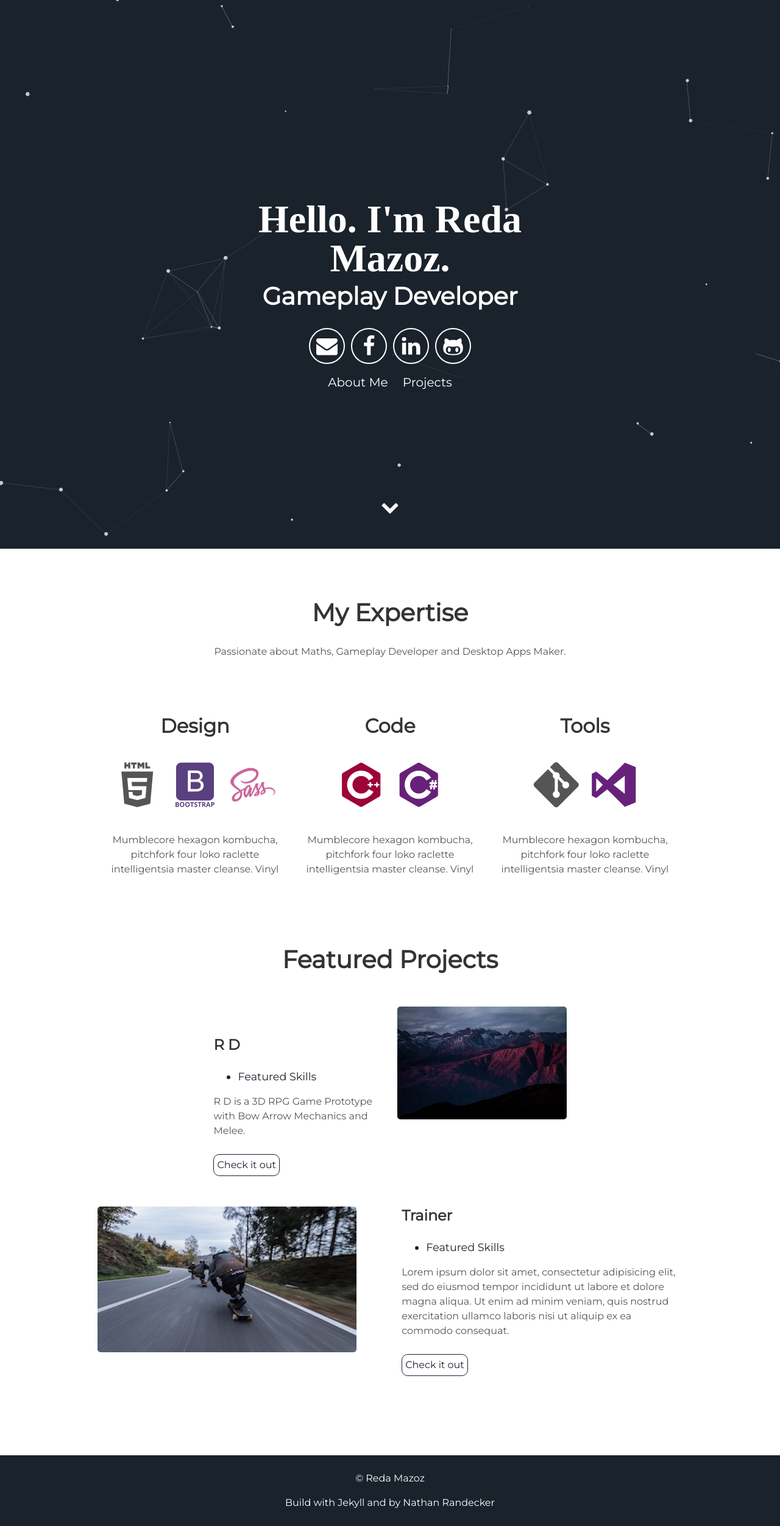
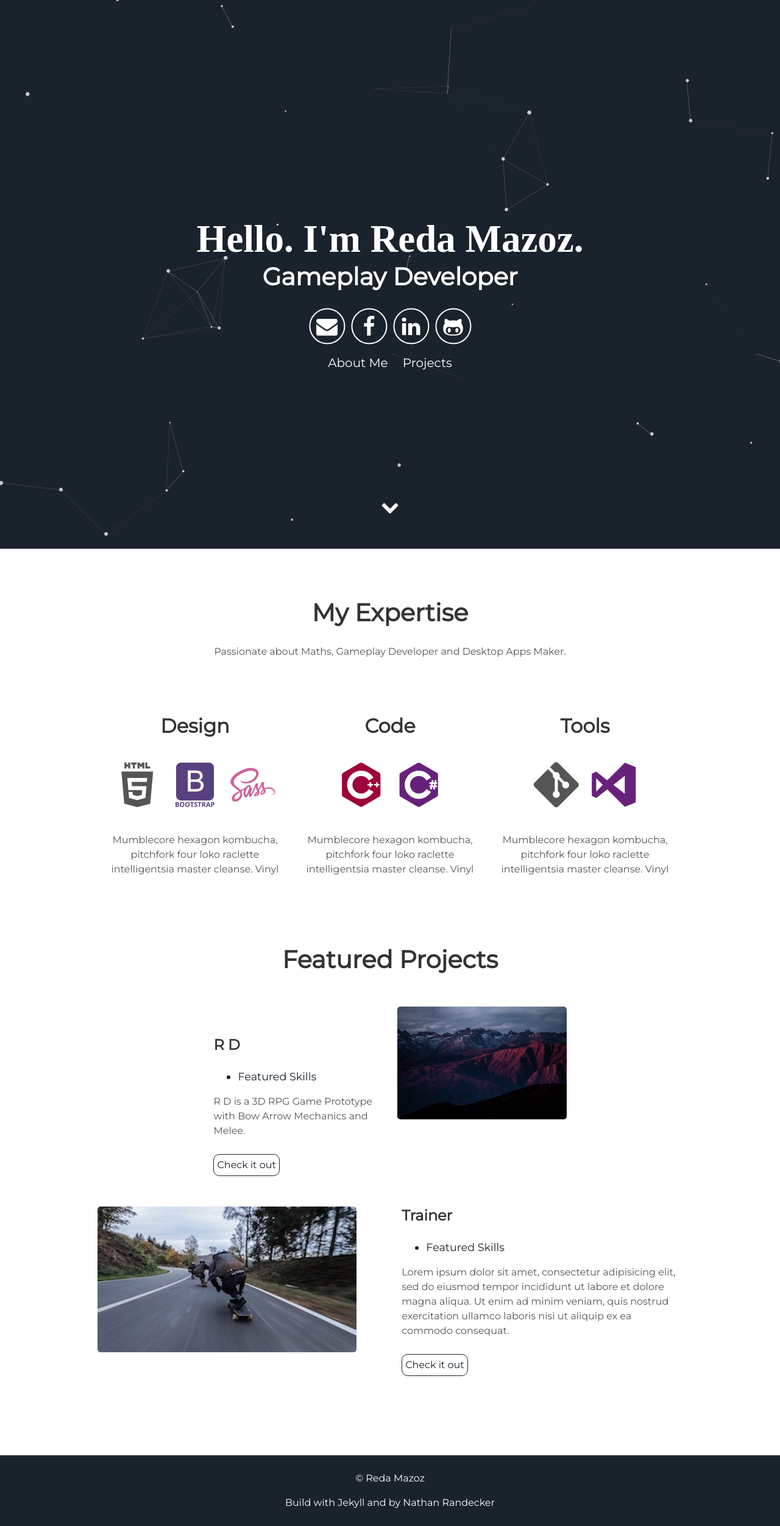
Before and after one commit to RedaMazoz/redamazoz.github.io, a Jekyll site: the page built from index.html, in a window 1280 px wide. Shown: the whole page at 61% size. Built offline with Jekyll 4.4.1, drawn with Linux system fonts in a browser that asks for light colours.

Commit message:
Update header.html

```diff
--- a/_includes/header.html
+++ b/_includes/header.html
@@ -1,7 +1,7 @@
 <div id="particles-js">
   <div class="header">
       <h1>
-        <span class="site-title" style="text-align: center; font-size: 64px; font-weight: 700; font-family: 'Merriweather', serif;">Hello. I'm {{site.username}}.</span>
+        <span class="site-title" style="text-align: center; font-size: 63px; font-weight: 700; font-family: 'Merriweather', serif;">Hello. I'm {{site.username}}.</span>
         <span class="site-description">{{site.user_title}}</span>
       </h1>
       <div class="header-icons">
```
